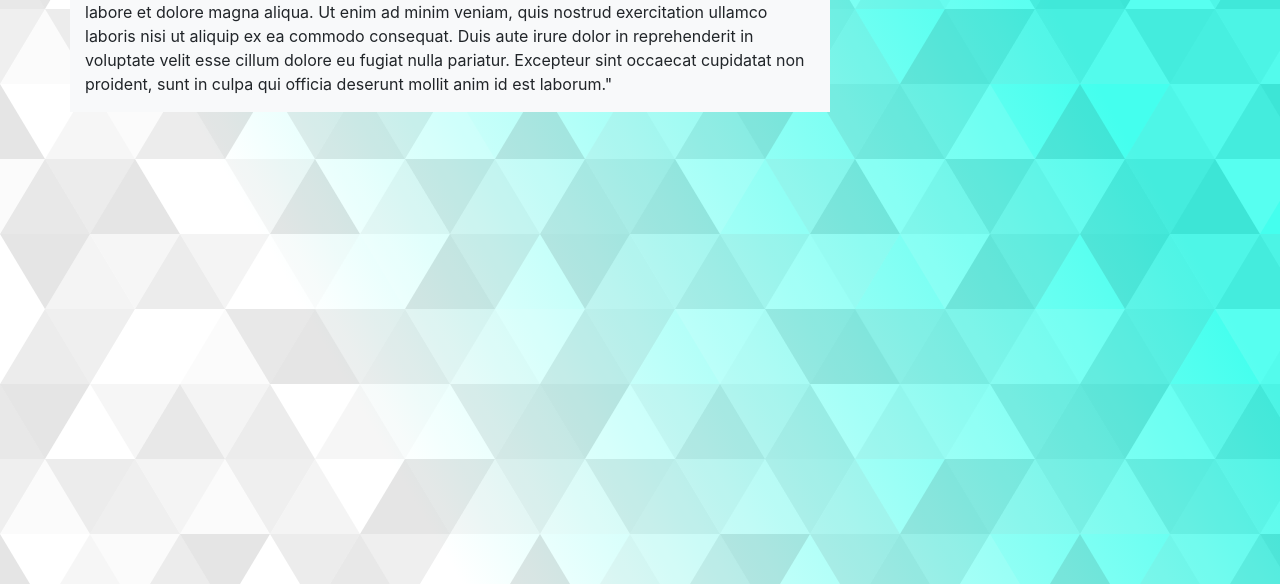
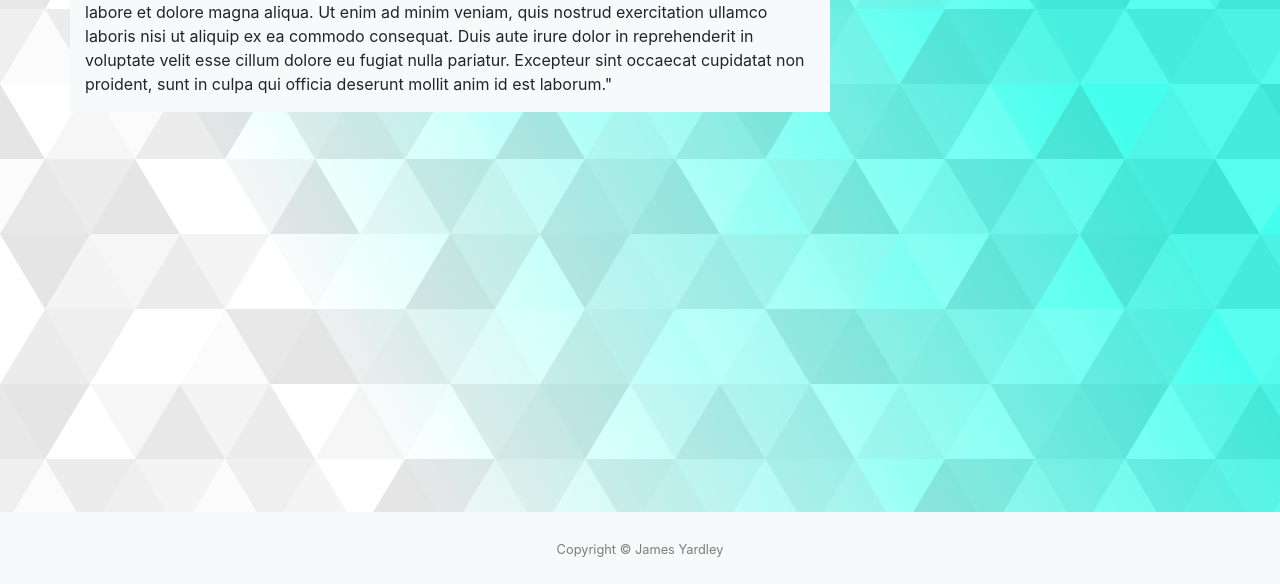
Before and after one commit to jmyardley/hw-portfolio, a plain HTML site: page index.html in a window 1280 px wide. Shown: the part 216-800 px from the top of the page. Drawn offline with nearby package versions, Linux system fonts and the light colour scheme.

Commit message:
added footer

```diff
--- a/index.html
+++ b/index.html
@@ -55,6 +55,12 @@
         </div>
 
 
+        <footer id="sticky-footer" class="py-4 bg-light text-black-50" style="position:absolute; bottom: 0; width: 100%;">
+          <div class="container text-center">
+            <small>Copyright &copy; James Yardley</small>
+          </div>
+        </footer>
+
 
       <script src="https://code.jquery.com/jquery-3.5.1.slim.min.js" integrity="sha384-DfXdz2htPH0lsSSs5nCTpuj/zy4C+OGpamoFVy38MVBnE+IbbVYUew+OrCXaRkfj" crossorigin="anonymous"></script>
       <script src="https://cdn.jsdelivr.net/npm/bootstrap@4.5.3/dist/js/bootstrap.bundle.min.js" integrity="sha384-ho+j7jyWK8fNQe+A12Hb8AhRq26LrZ/JpcUGGOn+Y7RsweNrtN/tE3MoK7ZeZDyx" crossorigin="anonymous"></script>
```
Also changed, not shown: contact.html (+6 -0 lines), portfolio.html (+7 -0 lines).
